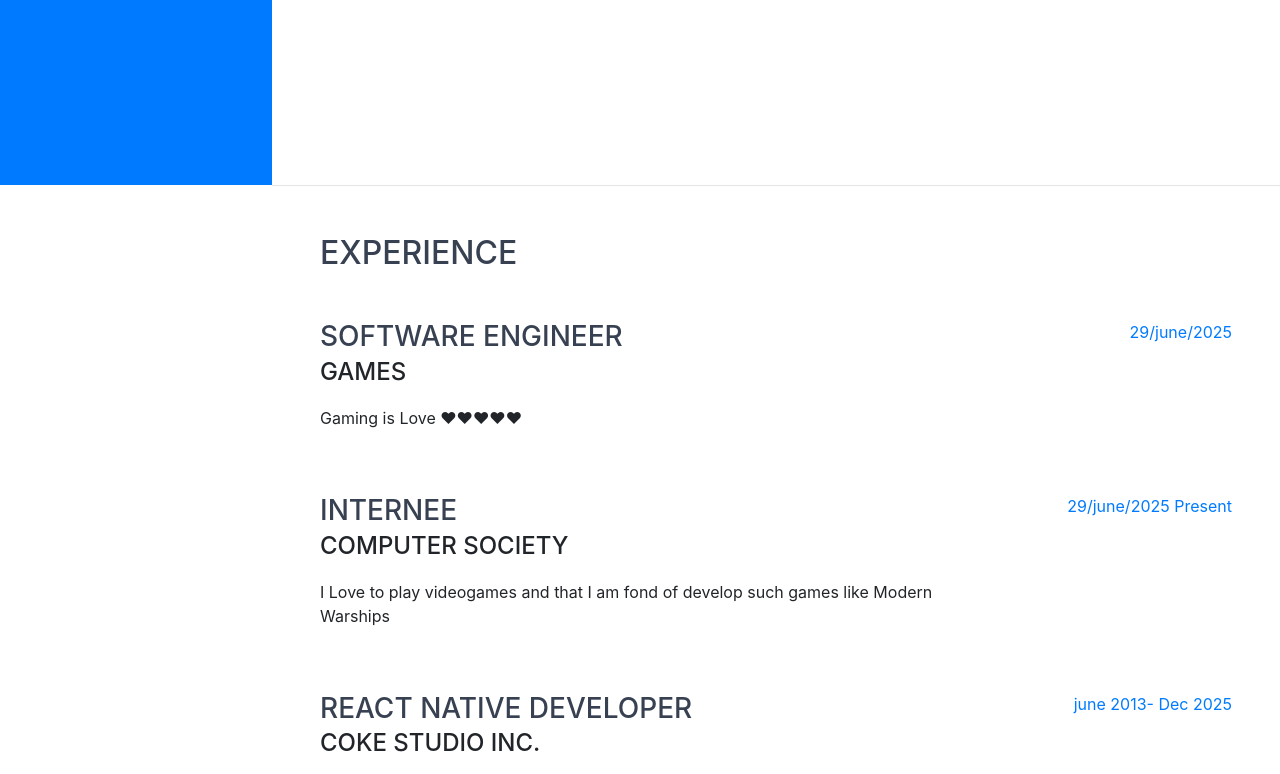
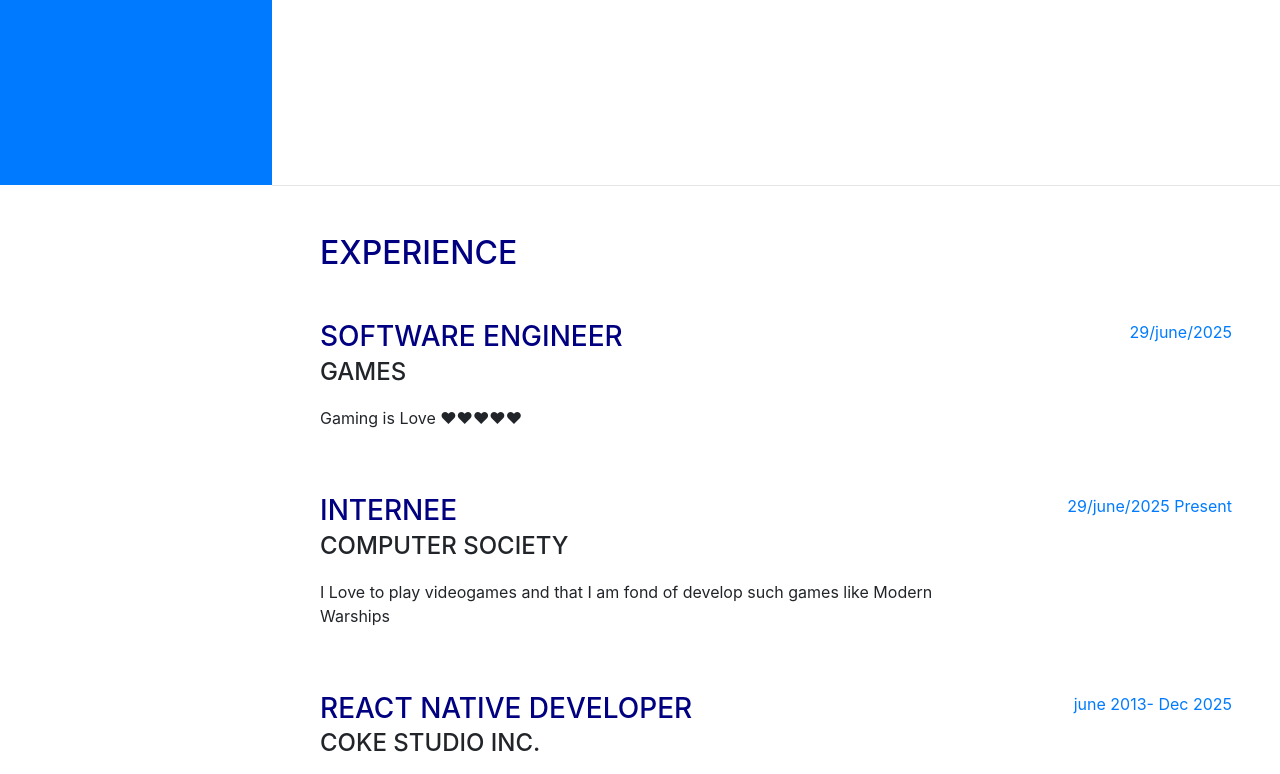
Before and after one commit to MuhammadHuzaifa404/huzaifa-portfolio, a website with bundled scripts: page index.html in a window 1280 px wide. Shown: the part 615-1389 px from the top of the page. Built offline with nearby package versions, Linux system fonts and the light colour scheme; a web font is replaced by a local one.

Commit message:
Update resume.css

```diff
--- a/css/resume.css
+++ b/css/resume.css
@@ -21,7 +21,7 @@ h6 {
   font-family: 'Saira Extra Condensed', -apple-system, BlinkMacSystemFont, 'Segoe UI', Roboto, 'Helvetica Neue', Arial, sans-serif, 'Apple Color Emoji', 'Segoe UI Emoji', 'Segoe UI Symbol', 'Noto Color Emoji';
   font-weight: 700;
   text-transform: uppercase;
-  color: #374151;
+  color: #000080;
 }
 
 h1 {
```
